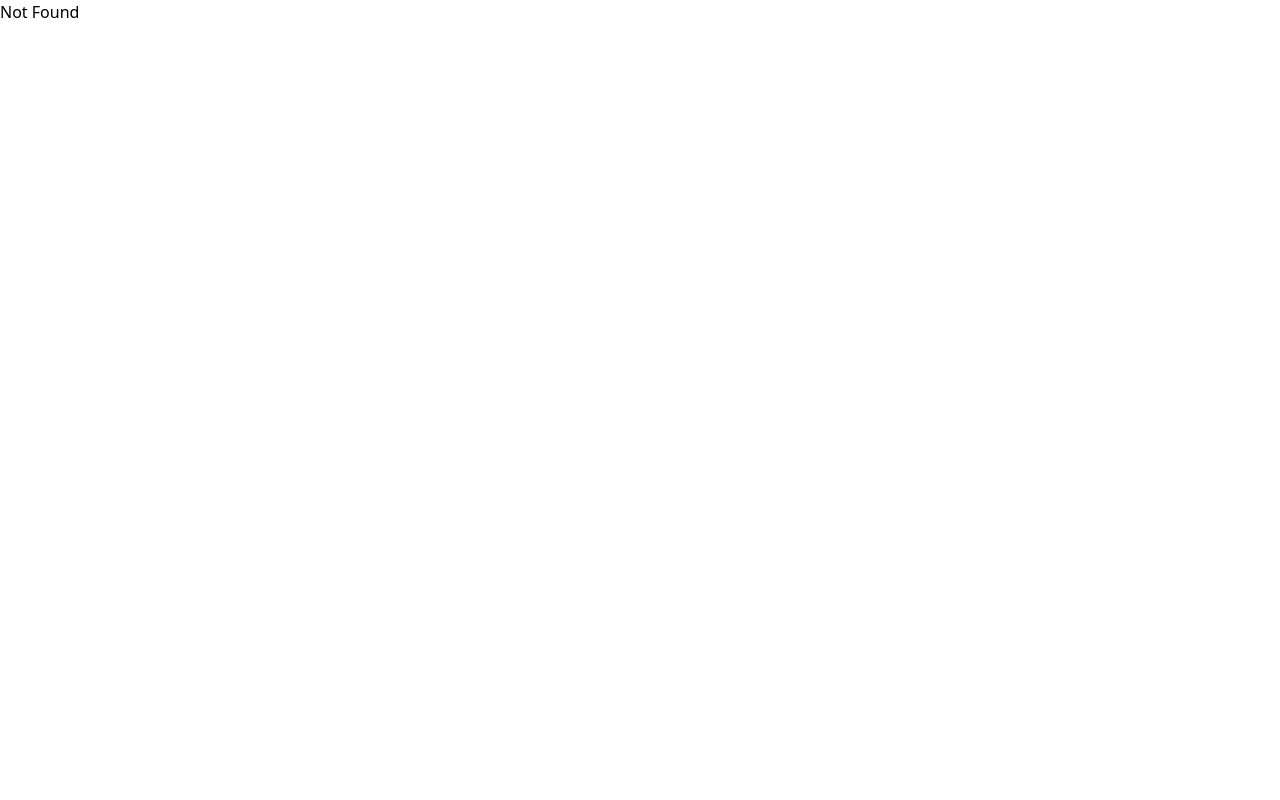
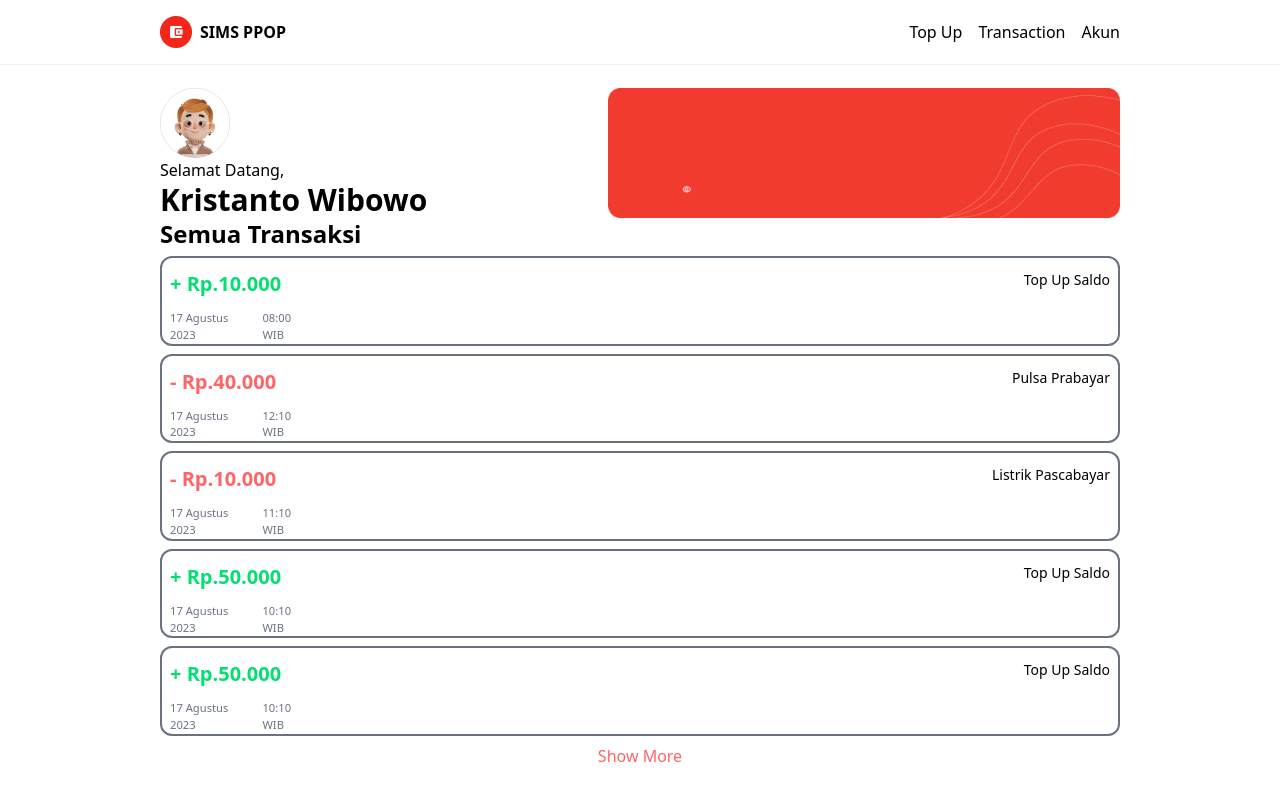
Before and after one commit to RizkiMaula/SIMS-PPOB--Rizki-Maulana-, a React (Vite) app: page /transaction in a window 1280 px wide. Built offline with nearby package versions, Linux system fonts and the light colour scheme.

Commit message:
membuat transaction

```diff
--- /dev/null
+++ b/src/component/elements/HistoryBox.jsx
@@ -0,0 +1,19 @@
+// eslint-disable-next-line react/prop-types
+const TransactionBox = ({ transaction, color = 'text-green-400', amount, date, time }) => {
+  return (
+    <div className="flex flex-col border-2 border-gray-500 rounded-xl">
+      <div className="flex justify-between">
+        <div className="flex justify-between w-full px-2 py-3">
+          <h1 className={`text-xl font-bold ${color}`}>{amount}</h1>
+          <p className="text-sm">{transaction}</p>
+        </div>
+      </div>
+      <div className="flex px-2 justify-between gap-2 text-[0.7rem] text-gray-500 w-[10rem]">
+        <p>{date}</p>
+        <p>{time}</p>
+      </div>
+    </div>
+  );
+};
+
+export default TransactionBox;
--- a/src/component/fragments/HomeFragment.jsx
+++ b/src/component/fragments/HomeFragment.jsx
@@ -7,7 +7,7 @@ const HomeFragment = () => {
   return (
     <div>
       <Navbar />
-      <div className="px-[3rem] md:px-[10rem]">
+      <div className="px-[3rem] md:px-[10rem] flex flex-col">
         <ProfileFragment />
         <LayananSection />
         <PromoSection />
--- a/src/component/fragments/LayananSection.jsx
+++ b/src/component/fragments/LayananSection.jsx
@@ -2,7 +2,7 @@ import { layanan } from '../../data/layanan';
 
 const LayananSection = () => {
   return (
-    <div className="flex flex-col items-center max-w-screen-xl py-16 mx-auto border-2 border-black md:flex-row md:justify-between">
+    <div className="flex flex-col items-center max-w-screen-xl py-16 mx-auto md:flex-row md:justify-between">
       {layanan.map((item) => {
         return (
           <div
--- a/src/component/fragments/PromoSection.jsx
+++ b/src/component/fragments/PromoSection.jsx
@@ -4,7 +4,7 @@ const PromoSection = () => {
   return (
     <div>
       <h1>Temukan Promo Menarik</h1>
-      <div className="flex flex-col items-center max-w-screen-xl py-16 mx-auto border-2 border-black md:flex-row md:justify-between">
+      <div className="flex flex-col items-center max-w-screen-xl gap-3 pt-4 pb-16 mx-auto md:flex-row md:justify-between">
         {banner.map((item) => {
           return (
             <div
--- /dev/null
+++ b/src/component/fragments/TransactionFragment.jsx
@@ -0,0 +1,57 @@
+import Navbar from './navbar';
+import ProfileFragment from './ProfileFragment';
+import HistoryBox from '../elements/HistoryBox';
+
+const TransactionFragment = () => {
+  return (
+    <>
+      <Navbar />
+      <div className="px-[3rem] md:px-[10rem] flex flex-col py-2">
+        <ProfileFragment />
+        <div className="flex flex-col">
+          <h1 className="text-2xl font-bold pb-1.5">Semua Transaksi</h1>
+          <div className="flex flex-col gap-2">
+            <HistoryBox
+              transaction="Top Up Saldo"
+              color="text-green-400"
+              amount="+ Rp.10.000"
+              date="17 Agustus 2023"
+              time="08:00 WIB"
+            />
+            <HistoryBox
+              transaction="Pulsa Prabayar"
+              color="text-red-400"
+              amount="- Rp.40.000"
+              date="17 Agustus 2023"
+              time="12:10 WIB"
+            />
+            <HistoryBox
+              transaction="Listrik Pascabayar"
+              color="text-red-400"
+              amount="- Rp.10.000"
+              date="17 Agustus 2023"
+              time="11:10 WIB"
+            />
+            <HistoryBox
+              transaction="Top Up Saldo"
+              color="text-green-400"
+              amount="+ Rp.50.000"
+              date="17 Agustus 2023"
+              time="10:10 WIB"
+            />
+            <HistoryBox
+              transaction="Top Up Saldo"
+              color="text-green-400"
+              amount="+ Rp.50.000"
+              date="17 Agustus 2023"
+              time="10:10 WIB"
+            />
+            <button className="text-red-400">Show More</button>
+          </div>
+        </div>
+      </div>
+    </>
+  );
+};
+
+export default TransactionFragment;
--- a/src/main.jsx
+++ b/src/main.jsx
@@ -7,6 +7,7 @@ import Register from './pages/Register.jsx';
 import Topup from './pages/Topup.jsx';
 import Home from './pages/Home.jsx';
 import Account from './pages/Account.jsx';
+import Transaction from './pages/Transaction.jsx';
 
 const root = document.getElementById('root');
 
@@ -34,6 +35,10 @@ ReactDOM.createRoot(root).render(
         element={<Topup />}
       />
       <Route
+        path="/transaction"
+        element={<Transaction />}
+      />
+      <Route
         path="*"
         element={<NotFound />}
       />
--- a/src/pages/Transaction.jsx
+++ b/src/pages/Transaction.jsx
@@ -1,9 +1,7 @@
+import TransactionFragment from '../component/fragments/TransactionFragment';
+
 const Transaction = () => {
-  return (
-    <div>
-      <h1>Transaction</h1>
-    </div>
-  );
+  return <TransactionFragment />;
 };
 
 export default Transaction;
```
